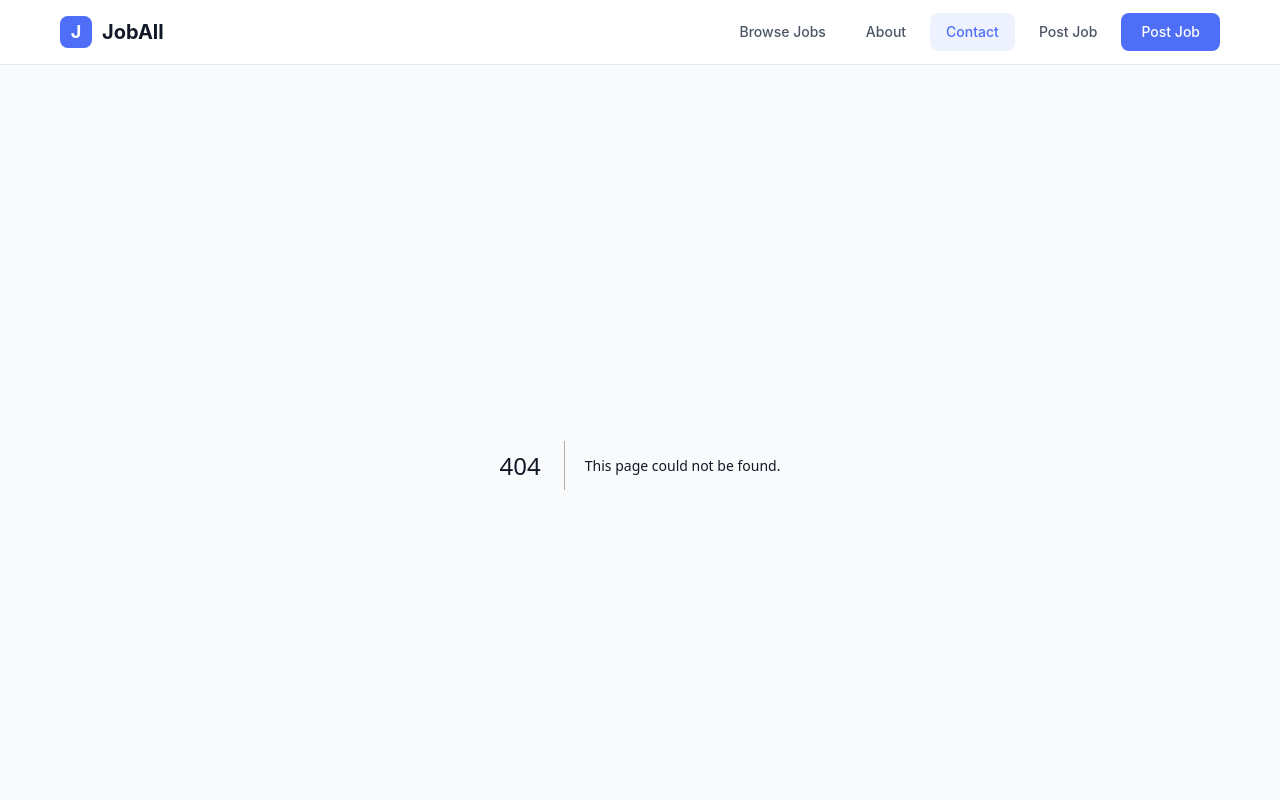
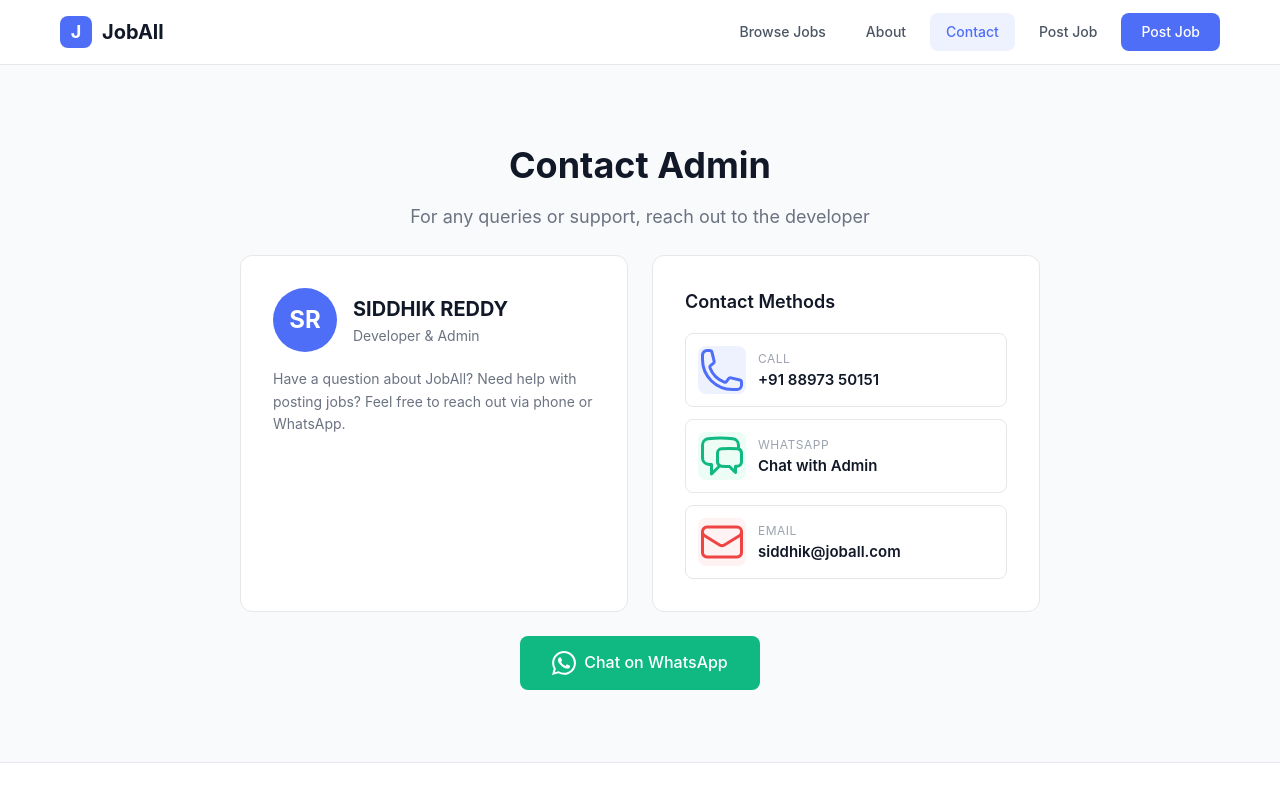
Before and after one commit to seeubot/joball, a Next.js app in the folder frontend/: page /contact in a window 1280 px wide. Before the commit this address had no page. Shown: the top 800 px of the page. Built offline with nearby package versions, Linux system fonts and the light colour scheme.

Commit message:
Create contact.js

```diff
--- /dev/null
+++ b/frontend/pages/contact.js
@@ -0,0 +1,263 @@
+import { PhoneIcon, EnvelopeIcon, ChatBubbleLeftRightIcon } from '@heroicons/react/24/outline';
+
+export default function Contact() {
+  const phoneNumber = '+918897350151';
+  const whatsappLink = `https://wa.me/918897350151?text=${encodeURIComponent('Hi Siddhik, I have a query regarding JobAll.')}`;
+
+  return (
+    <div className="container">
+      <div className="page-header">
+        <h1>Contact Admin</h1>
+        <p>For any queries or support, reach out to the developer</p>
+      </div>
+
+      <div className="contact-grid">
+        {/* Developer Card */}
+        <div className="contact-card">
+          <div className="card-header">
+            <div className="avatar">SR</div>
+            <div>
+              <h2>SIDDHIK REDDY</h2>
+              <p className="role">Developer & Admin</p>
+            </div>
+          </div>
+
+          <div className="card-body">
+            <p className="card-desc">
+              Have a question about JobAll? Need help with posting jobs?
+              Feel free to reach out via phone or WhatsApp.
+            </p>
+          </div>
+        </div>
+
+        {/* Contact Methods */}
+        <div className="contact-card">
+          <h3>Contact Methods</h3>
+
+          <div className="contact-methods">
+            {/* Phone */}
+            <a href={`tel:${phoneNumber}`} className="contact-method">
+              <div className="method-icon phone">
+                <PhoneIcon className="h-6 w-6" />
+              </div>
+              <div className="method-details">
+                <span className="method-label">Call</span>
+                <span className="method-value">+91 88973 50151</span>
+              </div>
+            </a>
+
+            {/* WhatsApp */}
+            <a
+              href={whatsappLink}
+              target="_blank"
+              rel="noopener noreferrer"
+              className="contact-method"
+            >
+              <div className="method-icon whatsapp">
+                <ChatBubbleLeftRightIcon className="h-6 w-6" />
+              </div>
+              <div className="method-details">
+                <span className="method-label">WhatsApp</span>
+                <span className="method-value">Chat with Admin</span>
+              </div>
+            </a>
+
+            {/* Email (optional) */}
+            <div className="contact-method">
+              <div className="method-icon email">
+                <EnvelopeIcon className="h-6 w-6" />
+              </div>
+              <div className="method-details">
+                <span className="method-label">Email</span>
+                <span className="method-value">siddhik@joball.com</span>
+              </div>
+            </div>
+          </div>
+        </div>
+      </div>
+
+      {/* WhatsApp CTA */}
+      <div className="whatsapp-cta">
+        <a
+          href={whatsappLink}
+          target="_blank"
+          rel="noopener noreferrer"
+          className="whatsapp-btn"
+        >
+          <svg width="24" height="24" viewBox="0 0 24 24" fill="currentColor">
+            <path d="M17.472 14.382c-.297-.149-1.758-.867-2.03-.967-.273-.099-.471-.148-.67.15-.197.297-.767.966-.94 1.164-.173.199-.347.223-.644.075-.297-.15-1.255-.463-2.39-1.475-.883-.788-1.48-1.761-1.653-2.059-.173-.297-.018-.458.13-.606.134-.133.298-.347.446-.52.149-.174.198-.298.298-.497.099-.198.05-.371-.025-.52-.075-.149-.669-1.612-.916-2.207-.242-.579-.487-.5-.669-.51-.173-.008-.371-.01-.57-.01-.198 0-.52.074-.792.372-.272.297-1.04 1.016-1.04 2.479 0 1.462 1.065 2.875 1.213 3.074.149.198 2.096 3.2 5.077 4.487.709.306 1.262.489 1.694.625.712.227 1.36.195 1.871.118.571-.085 1.758-.719 2.006-1.413.248-.694.248-1.289.173-1.413-.074-.124-.272-.198-.57-.347m-5.421 7.403h-.004a9.87 9.87 0 01-5.031-1.378l-.361-.214-3.741.982.998-3.648-.235-.374a9.86 9.86 0 01-1.51-5.26c.001-5.45 4.436-9.884 9.888-9.884 2.64 0 5.122 1.03 6.988 2.898a9.825 9.825 0 012.893 6.994c-.003 5.45-4.437 9.884-9.885 9.884m8.413-18.297A11.815 11.815 0 0012.05 0C5.495 0 .16 5.335.157 11.892c0 2.096.547 4.142 1.588 5.945L.057 24l6.305-1.654a11.882 11.882 0 005.683 1.448h.005c6.554 0 11.89-5.335 11.893-11.893a11.821 11.821 0 00-3.48-8.413z"/>
+          </svg>
+          Chat on WhatsApp
+        </a>
+      </div>
+
+      <style jsx>{`
+        .page-header {
+          text-align: center;
+          padding: 48px 20px 24px;
+        }
+        .page-header h1 {
+          font-size: 36px;
+          font-weight: 700;
+          color: #111827;
+          margin-bottom: 8px;
+        }
+        .page-header p {
+          color: #6b7280;
+          font-size: 18px;
+        }
+
+        .contact-grid {
+          max-width: 800px;
+          margin: 0 auto;
+          display: grid;
+          grid-template-columns: 1fr 1fr;
+          gap: 24px;
+        }
+
+        .contact-card {
+          background: white;
+          border: 1px solid #e5e7eb;
+          border-radius: 12px;
+          padding: 32px;
+        }
+
+        .card-header {
+          display: flex;
+          align-items: center;
+          gap: 16px;
+          margin-bottom: 16px;
+        }
+        .avatar {
+          width: 64px;
+          height: 64px;
+          background: #4f6ef7;
+          color: white;
+          border-radius: 50%;
+          display: flex;
+          align-items: center;
+          justify-content: center;
+          font-size: 24px;
+          font-weight: 700;
+        }
+        .card-header h2 {
+          font-size: 20px;
+          font-weight: 700;
+          color: #111827;
+        }
+        .role {
+          color: #6b7280;
+          font-size: 14px;
+        }
+
+        .card-desc {
+          color: #6b7280;
+          font-size: 14px;
+          line-height: 1.6;
+        }
+
+        .contact-card h3 {
+          font-size: 18px;
+          font-weight: 600;
+          color: #111827;
+          margin-bottom: 16px;
+        }
+
+        .contact-methods {
+          display: flex;
+          flex-direction: column;
+          gap: 12px;
+        }
+
+        .contact-method {
+          display: flex;
+          align-items: center;
+          gap: 12px;
+          padding: 12px;
+          border: 1px solid #e5e7eb;
+          border-radius: 8px;
+          text-decoration: none;
+          transition: all 0.2s;
+          cursor: pointer;
+        }
+        .contact-method:hover {
+          border-color: #4f6ef7;
+          background: #f9fafb;
+        }
+
+        .method-icon {
+          width: 48px;
+          height: 48px;
+          border-radius: 8px;
+          display: flex;
+          align-items: center;
+          justify-content: center;
+          flex-shrink: 0;
+        }
+        .method-icon.phone {
+          background: #eef2ff;
+          color: #4f6ef7;
+        }
+        .method-icon.whatsapp {
+          background: #ecfdf5;
+          color: #10b981;
+        }
+        .method-icon.email {
+          background: #fef2f2;
+          color: #ef4444;
+        }
+
+        .method-details {
+          display: flex;
+          flex-direction: column;
+        }
+        .method-label {
+          font-size: 12px;
+          color: #9ca3af;
+          text-transform: uppercase;
+          letter-spacing: 0.5px;
+        }
+        .method-value {
+          font-size: 15px;
+          font-weight: 600;
+          color: #111827;
+        }
+
+        .whatsapp-cta {
+          max-width: 800px;
+          margin: 24px auto 0;
+          text-align: center;
+        }
+
+        .whatsapp-btn {
+          display: inline-flex;
+          align-items: center;
+          gap: 8px;
+          background: #10b981;
+          color: white;
+          padding: 14px 32px;
+          border-radius: 8px;
+          text-decoration: none;
+          font-size: 16px;
+          font-weight: 500;
+          transition: background 0.2s;
+        }
+        .whatsapp-btn:hover {
+          background: #059669;
+        }
+
+        @media (max-width: 768px) {
+          .page-header h1 {
+            font-size: 28px;
+          }
+          .contact-grid {
+            grid-template-columns: 1fr;
+          }
+          .contact-card {
+            padding: 24px;
+          }
+        }
+      `}</style>
+    </div>
+  );
+}
```
